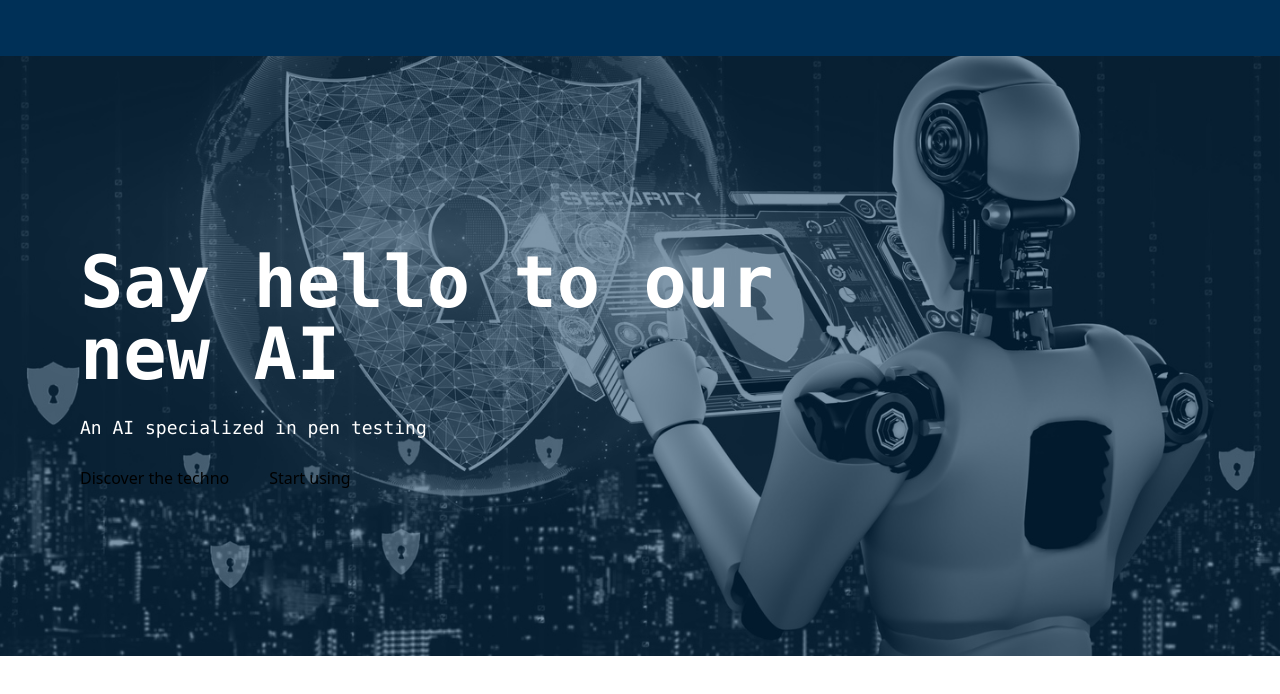
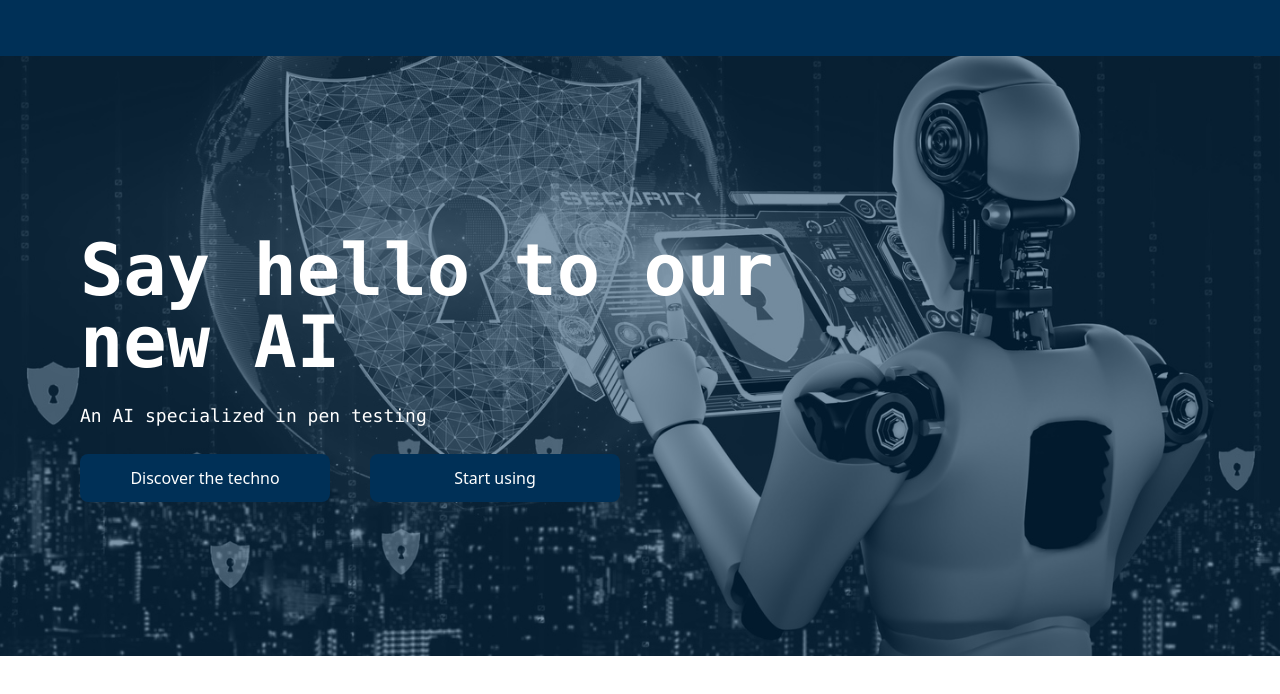
Before and after one commit to EnriqueCarDev/LLMHost, an Angular app: page / in a window 1280 px wide. Shown: the top 694 px of the page. Built offline with nearby package versions, Linux system fonts and the light colour scheme.

Commit message:
hero-button

```diff
--- a/src/app/home/sections/hero/hero.component.html
+++ b/src/app/home/sections/hero/hero.component.html
@@ -5,7 +5,13 @@
     <p class="hero-description">An AI specialized in pen testing</p>
   </div>
   <div class="button-container">
-    <button>Discover the techno</button>
-    <button>Start using</button>
+    <app-button
+      [label]="'Discover the techno'"
+      class="w-full md:max-w-[250px]"
+    ></app-button>
+    <app-button
+      [label]="'Start using'"
+      class="w-full md:max-w-[250px]"
+    ></app-button>
   </div>
 </div>
--- a/src/app/shared/ui/button/button.component.html
+++ b/src/app/shared/ui/button/button.component.html
@@ -1 +1,3 @@
-<div></div>
+<button (click)="buttonClick.emit()" class="button-component hero-button">
+  <span class="button-text">{{ label }}</span>
+</button>
--- a/src/app/shared/ui/button/button.component.scss
+++ b/src/app/shared/ui/button/button.component.scss
@@ -0,0 +1,9 @@
+.button-component {
+    @apply bg-primary w-full md:max-w-[250px] p-3 rounded-lg;
+    @apply flex items-center justify-center ;
+    @apply hover:scale-110 transition duration-100;
+
+    .button-text {
+        @apply text-white font-sans;
+    }
+}
--- a/src/app/shared/ui/button/button.component.ts
+++ b/src/app/shared/ui/button/button.component.ts
@@ -1,12 +1,21 @@
-import { Component } from '@angular/core';
+import { CommonModule } from '@angular/common';
+import {
+  CUSTOM_ELEMENTS_SCHEMA,
+  Component,
+  EventEmitter,
+  Input,
+  Output,
+} from '@angular/core';
 
 @Component({
   selector: 'app-button',
   standalone: true,
-  imports: [],
+  imports: [CommonModule],
   templateUrl: './button.component.html',
-  styleUrl: './button.component.scss'
+  styleUrl: './button.component.scss',
+  schemas: [CUSTOM_ELEMENTS_SCHEMA],
 })
 export class ButtonComponent {
-
+  @Input() label: string = 'button';
+  @Output() buttonClick = new EventEmitter<void>();
 }
```
Also changed, not shown: src/app/home/sections/hero/hero.component.ts (+4 -4 lines), src/app/home/sections/hero/hero.component.scss (line endings or trailing spaces).
